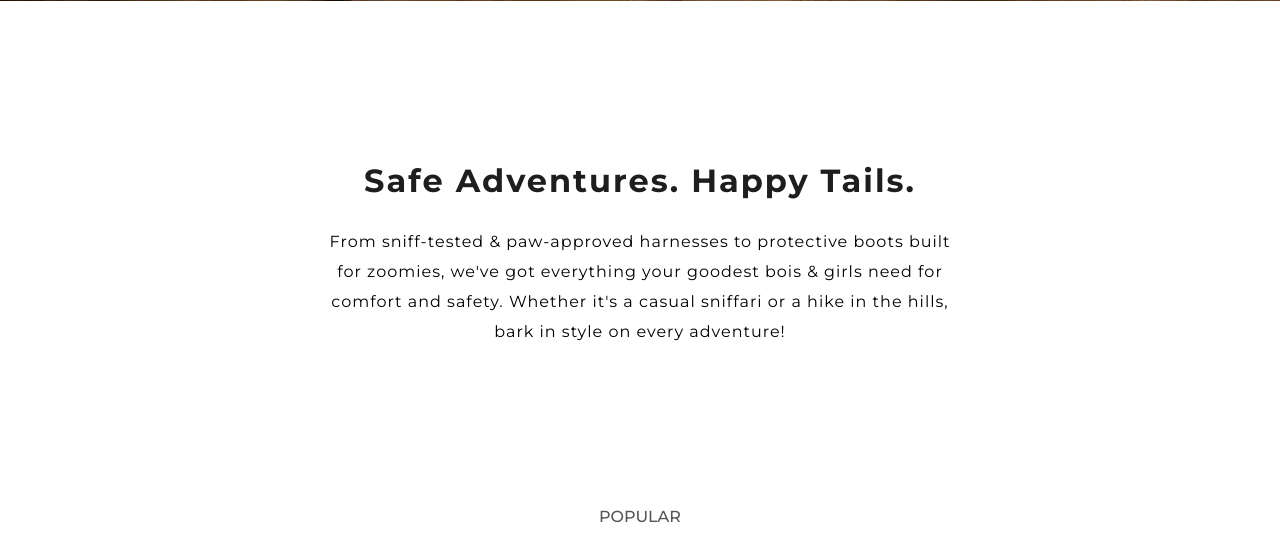
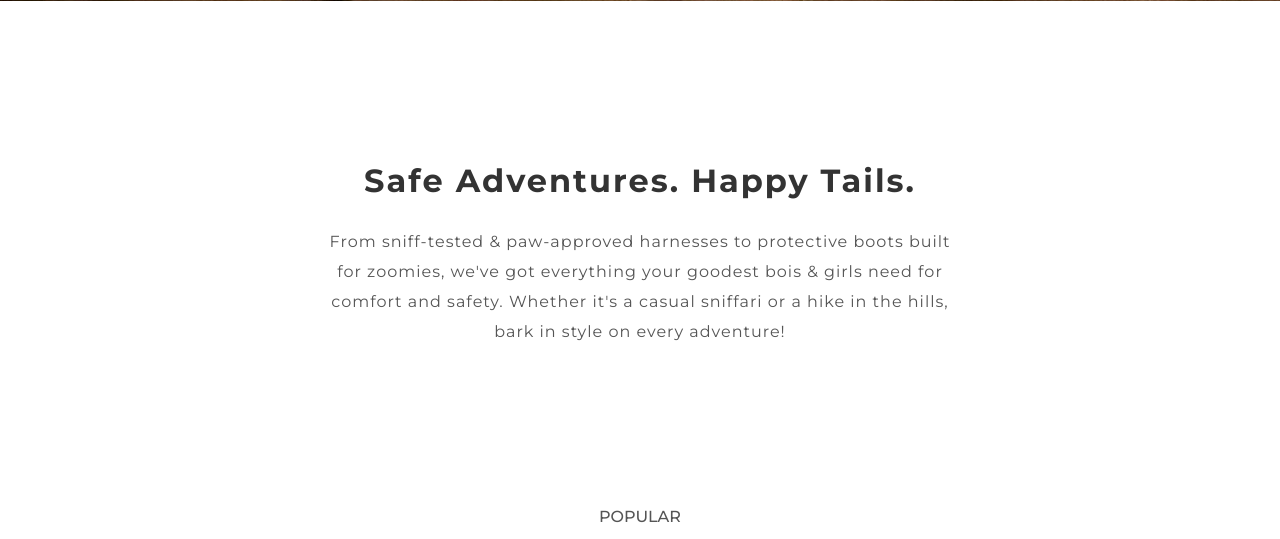
Before and after one commit to blnstrixie/paws-emporium-online-shop, a PHP site: page /home.php in a window 1280 px wide. Shown: the part 799-1338 px from the top of the page. Run offline with PHP 8.4, Linux system fonts and the light colour scheme; some libraries are stand-ins or nearby versions.

Commit message:
Change h3 and p font-color of intro-section in style.css

```diff
--- a/styles/style.css
+++ b/styles/style.css
@@ -4,12 +4,13 @@
 }
 
 .intro-section h2 {
-  color: rgb(30, 30, 30);
+  color: #333333;
   font-size: 32px;
   letter-spacing: 2px;
 }
 
 .intro-section p {
+  color: #555555;
   font-size: 16px;
   line-height: 30px;
   letter-spacing: 1px;
```
